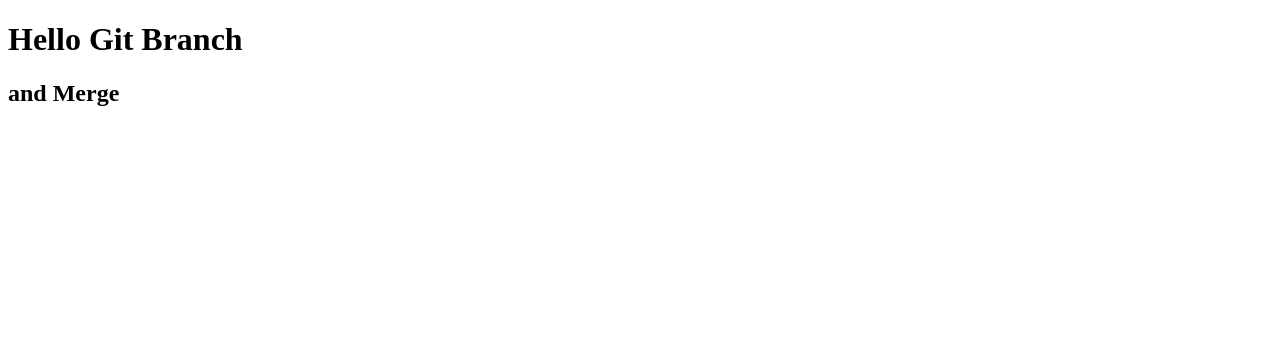
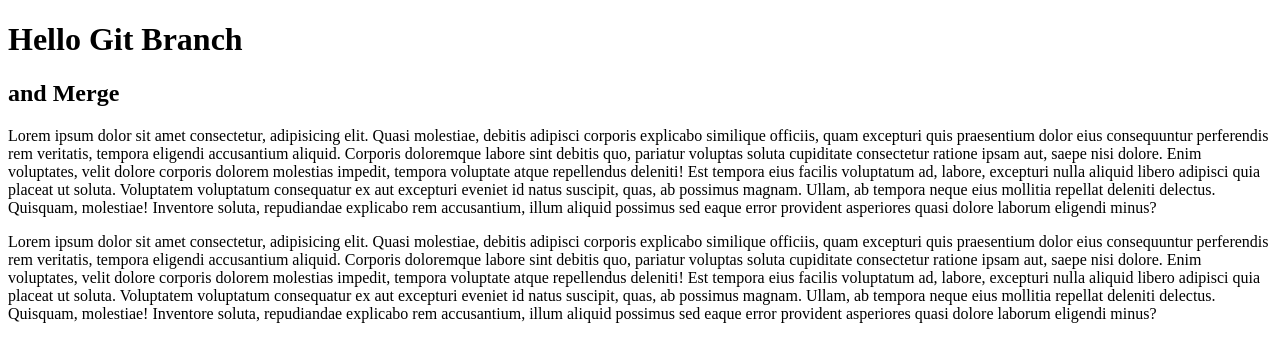
Before and after one commit to arturmamedov/gitbranch, a plain HTML site: page index.html in a window 1280 px wide. Drawn offline with Linux system fonts and the light colour scheme.

Commit message:
Add content to Git Branch page and create style.css for styling

```diff
--- a/index.html
+++ b/index.html
@@ -10,6 +10,30 @@
 <body>
     <h1>Hello Git Branch</h1>
     <h2 class="subtitle">and Merge</h2>
+
+    <p>Lorem ipsum dolor sit amet consectetur, adipisicing elit. Quasi molestiae, debitis adipisci corporis explicabo
+        similique officiis, quam excepturi quis praesentium dolor eius consequuntur perferendis rem veritatis, tempora
+        eligendi accusantium aliquid.
+        Corporis doloremque labore sint debitis quo, pariatur voluptas soluta cupiditate consectetur ratione ipsam aut,
+        saepe nisi dolore. Enim voluptates, velit dolore corporis dolorem molestias impedit, tempora voluptate atque
+        repellendus deleniti!
+        Est tempora eius facilis voluptatum ad, labore, excepturi nulla aliquid libero adipisci quia placeat ut soluta.
+        Voluptatem voluptatum consequatur ex aut excepturi eveniet id natus suscipit, quas, ab possimus magnam.
+        Ullam, ab tempora neque eius mollitia repellat deleniti delectus. Quisquam, molestiae! Inventore soluta,
+        repudiandae explicabo rem accusantium, illum aliquid possimus sed eaque error provident asperiores quasi dolore
+        laborum eligendi minus?</p>
+
+    <p id="paragrafo1">Lorem ipsum dolor sit amet consectetur, adipisicing elit. Quasi molestiae, debitis adipisci
+        corporis explicabo similique officiis, quam excepturi quis praesentium dolor eius consequuntur perferendis rem
+        veritatis, tempora eligendi accusantium aliquid.
+        Corporis doloremque labore sint debitis quo, pariatur voluptas soluta cupiditate consectetur ratione ipsam aut,
+        saepe nisi dolore. Enim voluptates, velit dolore corporis dolorem molestias impedit, tempora voluptate atque
+        repellendus deleniti!
+        Est tempora eius facilis voluptatum ad, labore, excepturi nulla aliquid libero adipisci quia placeat ut soluta.
+        Voluptatem voluptatum consequatur ex aut excepturi eveniet id natus suscipit, quas, ab possimus magnam.
+        Ullam, ab tempora neque eius mollitia repellat deleniti delectus. Quisquam, molestiae! Inventore soluta,
+        repudiandae explicabo rem accusantium, illum aliquid possimus sed eaque error provident asperiores quasi dolore
+        laborum eligendi minus?</p>
 </body>
 
 </html>
--- /dev/null
+++ b/style.css
@@ -0,0 +1,6 @@
+#paragrafo1 {}
+
+.header-nav {
+
+    .subtitle {}
+}
```
